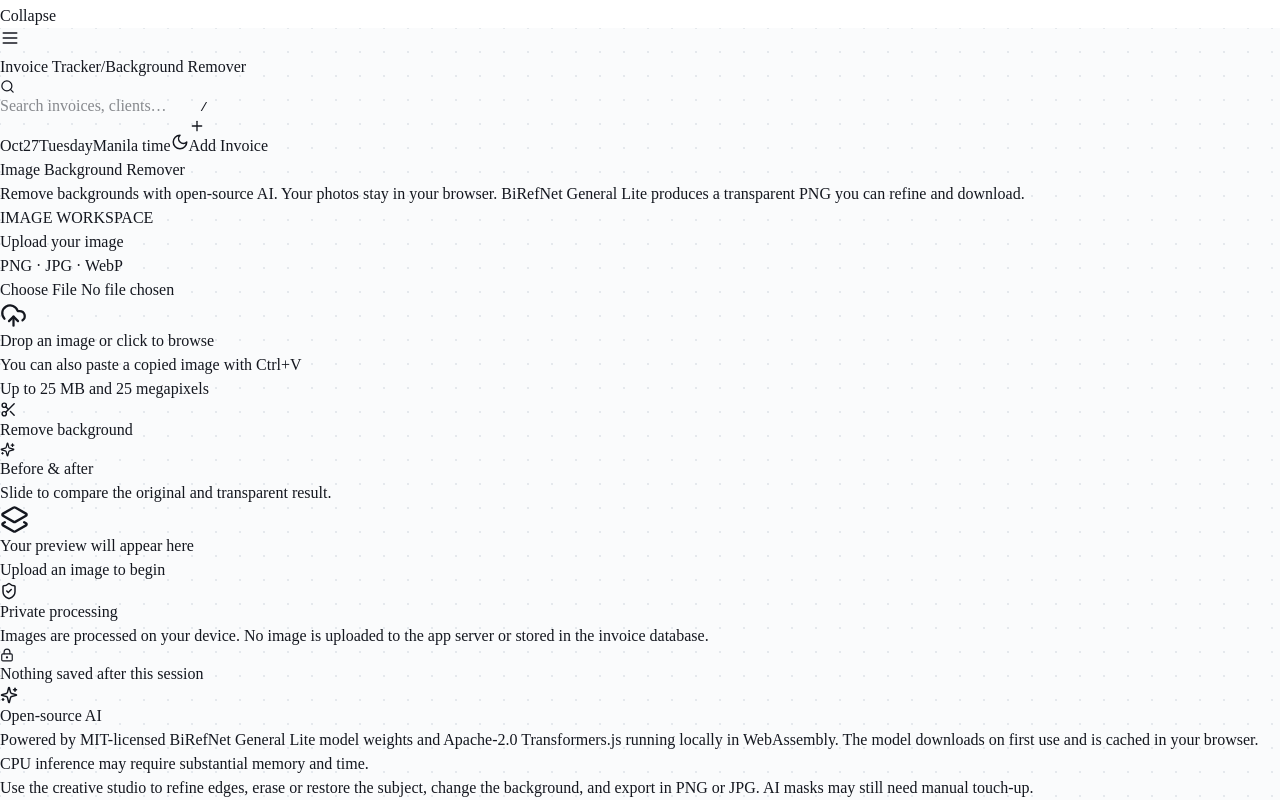
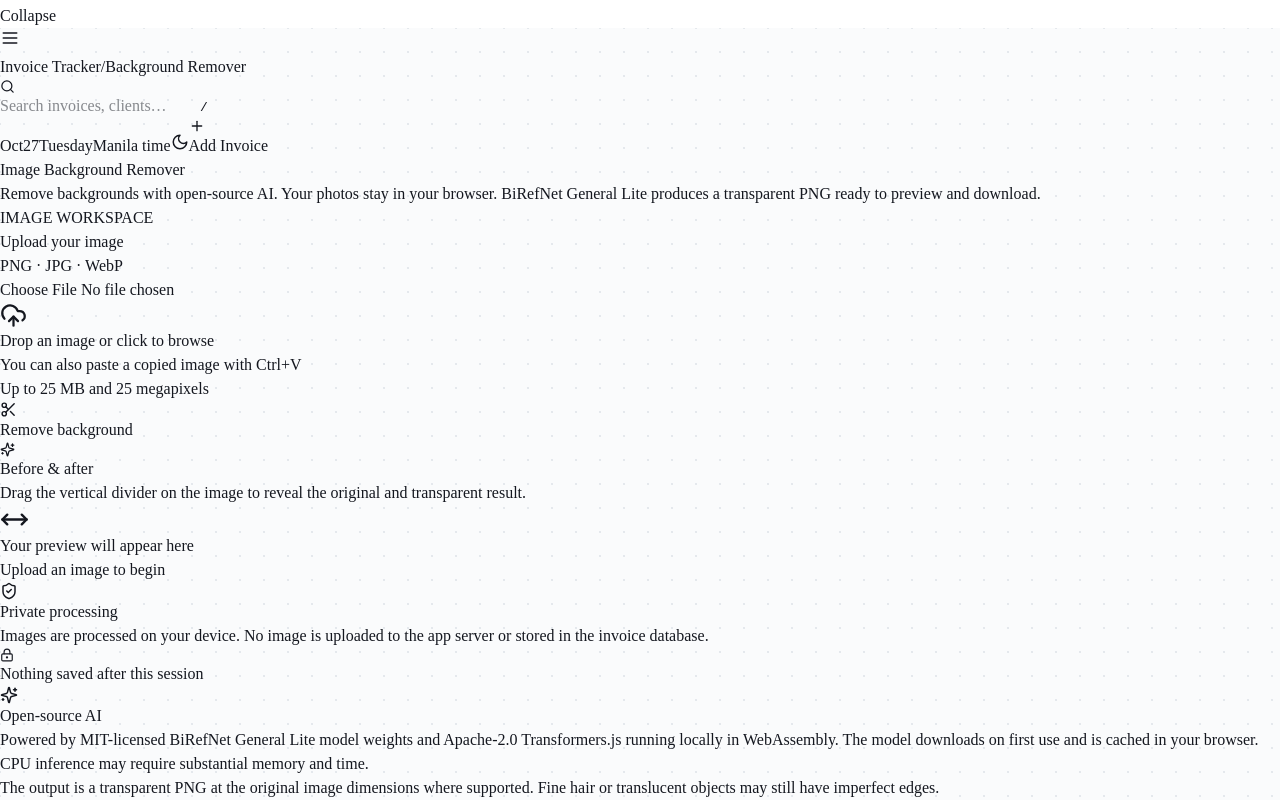
Before and after one commit to JP-bott/invoice-delivery-tracker, a React (Vite) app in the folder client/: page /background-remover in a window 1280 px wide. Shown: the part 428-1228 px from the top of the page. Built offline with nearby package versions, Linux system fonts and the light colour scheme.

Commit message:
feat: simplify background remover to inline draggable comparison and persistent AI loader

```diff
--- a/client/src/pages/BackgroundRemover.jsx
+++ b/client/src/pages/BackgroundRemover.jsx
@@ -1,8 +1,8 @@
 import { useCallback, useEffect, useRef, useState } from 'react';
-import { CheckCircle2, Download, ImagePlus, Layers2, LoaderCircle, LockKeyhole, RefreshCw, Scissors, ShieldCheck, Sparkles, UploadCloud, X } from 'lucide-react';
+import { CheckCircle2, Download, ImagePlus, LoaderCircle, LockKeyhole, RefreshCw, Scissors, ShieldCheck, Sparkles, UploadCloud, X } from 'lucide-react';
 import { PageHeader } from '../components/ui.jsx';
 import Modal from '../components/Modal.jsx';
-import BackgroundStudio from '../components/background/BackgroundStudio.jsx';
+import BackgroundComparison from '../components/background/BackgroundComparison.jsx';
 import { inspectImage, transparentFileName, cutOutBackground } from '../utils/backgroundRemoval.js';
 
 const readableSize=(n)=>n>=1048576?`${(n/1048576).toFixed(2)} MB`:`${(n/1024).toFixed(1)} KB`;
@@ -15,11 +15,11 @@ export default function BackgroundRemover() {
   const [progress,setProgress]=useState({message:'',percent:null});
   const [compare,setCompare]=useState(50);
   const picker=useRef(null),beforeRef=useRef(null),afterRef=useRef(null),generation=useRef(0),active=useRef(true);
-  const aiCutout=useRef(null),downloadUrl=useRef(null);
+  const downloadUrl=useRef(null);
   useEffect(()=>()=>{active.current=false;generation.current++;if(beforeRef.current)URL.revokeObjectURL(beforeRef.current);if(afterRef.current)URL.revokeObjectURL(afterRef.current);if(downloadUrl.current)URL.revokeObjectURL(downloadUrl.current);},[]);
   const discardOutput=useCallback(()=>{
     if(afterRef.current)URL.revokeObjectURL(afterRef.current);
-    afterRef.current=null;aiCutout.current=null;if(downloadUrl.current)URL.revokeObjectURL(downloadUrl.current);downloadUrl.current=null;setAfterUrl('');setResult(null);setDialog(false);
+    afterRef.current=null;if(downloadUrl.current)URL.revokeObjectURL(downloadUrl.current);downloadUrl.current=null;setAfterUrl('');setResult(null);setDialog(false);
   },[]);
   const select=useCallback(async (image)=>{
     if(!image||busy||checking)return;
@@ -61,18 +61,13 @@ export default function BackgroundRemover() {
       });
       if(!active.current||id!==generation.current)return;
       const url=URL.createObjectURL(converted.blob);
-      afterRef.current=url;aiCutout.current=converted.blob;downloadUrl.current=url;setAfterUrl(url);
+      afterRef.current=url;downloadUrl.current=url;setAfterUrl(url);
       setResult({name:transparentFileName(file.name),size:converted.blob.size,engine:converted.engine});
       setCompare(50);setDialog(true);
       setProgress({message:'Background successfully removed.',percent:100});
     } catch(e) {
       if(active.current&&id===generation.current)setError(e?.message||'Unable to remove the background. Try another image.');
     } finally {if(active.current&&id===generation.current)setBusy(false);}
-  };
-  const readyEdited=(output)=>{
-    if(downloadUrl.current && downloadUrl.current!==afterRef.current)URL.revokeObjectURL(downloadUrl.current);
-    downloadUrl.current=URL.createObjectURL(output.blob);
-    setResult({name:output.name,size:output.blob.size,engine:'Edited cutout'});setDialog(true);
   };
   const download=()=>{
     if(!downloadUrl.current||!result)return;
@@ -81,7 +76,7 @@ export default function BackgroundRemover() {
     document.body.appendChild(link);link.click();link.remove();
   };
   return <div className="mx-auto max-w-6xl space-y-5">
-    <PageHeader title="Image Background Remover" description="Remove backgrounds with open-source AI. Your photos stay in your browser. BiRefNet General Lite produces a transparent PNG you can refine and download." actions={file&&<button className="btn btn-secondary" disabled={busy||checking} onClick={reset}><RefreshCw size={15}/>New image</button>}/>
+    <PageHeader title="Image Background Remover" description="Remove backgrounds with open-source AI. Your photos stay in your browser. BiRefNet General Lite produces a transparent PNG ready to preview and download." actions={file&&<button className="btn btn-secondary" disabled={busy||checking} onClick={reset}><RefreshCw size={15}/>New image</button>}/>
     <div className="grid gap-5 lg:grid-cols-[minmax(0,1fr)_19rem]">
       <div className="space-y-5">
         <section className="card card-pad space-y-4" aria-label="Image upload and background removal">
@@ -108,10 +103,10 @@ export default function BackgroundRemover() {
             <button type="button" className="btn btn-ghost btn-icon" aria-label="Remove image" disabled={busy||checking} onClick={reset}><X size={16}/></button>
           </div>}
           {error&&<p role="alert" className="rounded-lg border border-danger/30 bg-danger-soft p-3 text-sm text-danger-ink">{error}</p>}
-          {(busy||checking)&&<div role="status" aria-live="polite" className="space-y-2">
-            <div className="flex items-center gap-2 text-sm text-fg-muted"><LoaderCircle className="animate-spin text-brand" size={17}/><span>{checking?'Checking image…':progress.message}</span></div>
-            {busy&&progress.percent!==null&&<div className="h-1.5 overflow-hidden rounded-full bg-surface-3" role="progressbar" aria-valuenow={progress.percent} aria-valuemin={0} aria-valuemax={100}><div className="h-full rounded-full bg-brand transition-[width]" style={{width:`${progress.percent}%`}}/></div>}
-          </div>}
+          {(busy||checking)&&<p className="flex items-center gap-2 text-xs text-fg-muted" role="status" aria-live="polite">
+            <LoaderCircle size={15} className="animate-spin text-brand" aria-hidden="true" />
+            {checking ? 'Validating image…' : progress.message || 'Processing your image…'}
+          </p>}
           <button type="button" className="btn btn-primary !h-11 w-full justify-center" disabled={!file||busy||checking} onClick={remove}>
             {busy?<LoaderCircle className="animate-spin" size={17}/>:<Scissors size={17}/>}
             {busy?'Removing background…':'Remove background'}
@@ -120,35 +115,16 @@ export default function BackgroundRemover() {
         </section>
         <section className="card card-pad space-y-4" aria-label="Before and after preview">
           <div className="flex flex-wrap items-center justify-between gap-2">
-            <div><h2 className="text-base font-semibold text-fg">Before & after</h2><p className="mt-1 text-xs text-fg-muted">Slide to compare the original and transparent result.</p></div>
-            {result&&<button className="btn btn-secondary" onClick={()=>setDialog(true)}><Download size={15}/>Get PNG</button>}
+            <div><h2 className="text-base font-semibold text-fg">Before & after</h2><p className="mt-1 text-xs text-fg-muted">Drag the vertical divider on the image to reveal the original and transparent result.</p></div>
+            {result&&<button className="btn btn-secondary" onClick={()=>setDialog(true)}><Download size={15}/>Download PNG</button>}
           </div>
-          {beforeUrl?
-            <div className="space-y-3">
-              <div className="relative isolate aspect-[4/3] max-h-[560px] overflow-hidden rounded-xl border border-line bg-surface-2">
-                <div className="absolute inset-0" style={{backgroundColor:'#fff',backgroundImage:'linear-gradient(45deg,#e5e7eb 25%,transparent 25%),linear-gradient(-45deg,#e5e7eb 25%,transparent 25%),linear-gradient(45deg,transparent 75%,#e5e7eb 75%),linear-gradient(-45deg,transparent 75%,#e5e7eb 75%)',backgroundSize:'20px 20px',backgroundPosition:'0 0,0 10px,10px -10px,-10px 0px'}}/>
-                <img src={beforeUrl} alt="Original image" className="absolute inset-0 h-full w-full object-contain"/>
-                {afterUrl&&<>
-                  <div className="absolute inset-0 overflow-hidden" style={{clipPath:`inset(0 ${100-compare}% 0 0)`}}>
-                    <div className="absolute inset-0" style={{backgroundColor:'#fff',backgroundImage:'linear-gradient(45deg,#e5e7eb 25%,transparent 25%),linear-gradient(-45deg,#e5e7eb 25%,transparent 25%),linear-gradient(45deg,transparent 75%,#e5e7eb 75%),linear-gradient(-45deg,transparent 75%,#e5e7eb 75%)',backgroundSize:'20px 20px',backgroundPosition:'0 0,0 10px,10px -10px,-10px 0px'}}/>
-                    <img src={afterUrl} alt="Background-removed image" className="absolute inset-0 h-full w-full object-contain"/>
-                  </div>
-                  <div className="pointer-events-none absolute inset-y-0 w-0.5 bg-white shadow" style={{left:`${compare}%`}}><div className="absolute left-1/2 top-1/2 grid h-9 w-9 -translate-x-1/2 -translate-y-1/2 place-items-center rounded-full border border-white bg-brand text-white shadow-lg"><Layers2 size={16}/></div></div>
-                </>}
-                <span className="absolute left-3 top-3 rounded-md bg-black/60 px-2.5 py-1 text-xs font-medium text-white">{afterUrl?'Background removed':'Original'}</span>
-                {afterUrl&&<span className="absolute right-3 top-3 rounded-md bg-black/60 px-2.5 py-1 text-xs font-medium text-white">Original</span>}
-              </div>
-              {afterUrl&&<label className="block text-xs text-fg-muted">Before / after comparison
-                <input type="range" min="0" max="100" value={compare} onChange={e=>setCompare(Number(e.target.value))} aria-label="Before and after comparison position" className="mt-2 w-full accent-indigo-600"/>
-              </label>}
-            </div>:
-            <div className="grid min-h-72 place-items-center rounded-xl border border-dashed border-line bg-surface-2/50 text-center"><div><Layers2 size={29} className="mx-auto text-fg-subtle"/><p className="mt-3 text-sm font-medium text-fg">Your preview will appear here</p><p className="mt-1 text-xs text-fg-muted">Upload an image to begin</p></div></div>}
+          <BackgroundComparison originalUrl={beforeUrl} processedUrl={afterUrl} dimensions={dimensions}
+            compare={compare} onCompare={setCompare} processing={busy} checking={checking} progress={progress}/>
         </section>
-        {file && aiCutout.current && afterUrl && <BackgroundStudio key={afterUrl} original={file} cutout={aiCutout.current} originalName={file.name} onDownloadReady={readyEdited}/>}
       </div>
       <aside className="space-y-4">
         <div className="card card-pad"><div className="flex items-center gap-2"><ShieldCheck size={18} className="text-success-ink"/><h3 className="font-semibold text-fg">Private processing</h3></div><p className="mt-2 text-sm leading-relaxed text-fg-muted">Images are processed on your device. No image is uploaded to the app server or stored in the invoice database.</p><p className="mt-3 flex items-center gap-2 text-xs text-fg-subtle"><LockKeyhole size={14}/>Nothing saved after this session</p></div>
-        <div className="card card-pad"><div className="flex items-center gap-2"><Sparkles size={18} className="text-brand"/><h3 className="font-semibold text-fg">Open-source AI</h3></div><p className="mt-2 text-sm leading-relaxed text-fg-muted">Powered by MIT-licensed BiRefNet General Lite model weights and Apache-2.0 Transformers.js running locally in WebAssembly. The model downloads on first use and is cached in your browser. CPU inference may require substantial memory and time.</p><p className="mt-3 text-xs leading-relaxed text-fg-subtle">Use the creative studio to refine edges, erase or restore the subject, change the background, and export in PNG or JPG. AI masks may still need manual touch-up.</p></div>
+        <div className="card card-pad"><div className="flex items-center gap-2"><Sparkles size={18} className="text-brand"/><h3 className="font-semibold text-fg">Open-source AI</h3></div><p className="mt-2 text-sm leading-relaxed text-fg-muted">Powered by MIT-licensed BiRefNet General Lite model weights and Apache-2.0 Transformers.js running locally in WebAssembly. The model downloads on first use and is cached in your browser. CPU inference may require substantial memory and time.</p><p className="mt-3 text-xs leading-relaxed text-fg-subtle">The output is a transparent PNG at the original image dimensions where supported. Fine hair or translucent objects may still have imperfect edges.</p></div>
       </aside>
     </div>
     {result&&dialog&&<Modal title="Your image is ready" description="Background removed successfully. Download your finished image." width="max-w-md" onClose={()=>setDialog(false)} footer={<>
@@ -156,8 +132,8 @@ export default function BackgroundRemover() {
       <button type="button" data-autofocus className="btn btn-primary" onClick={download}><Download size={16}/>Download file</button>
     </>}>
       <div className="flex flex-col items-center gap-3 py-2 text-center"><span className="grid h-16 w-16 place-items-center rounded-full bg-success-soft text-success-ink"><CheckCircle2 size={32}/></span><h3 className="text-base font-semibold text-fg">Your image is ready</h3></div>
-      <div className="flex items-center gap-3 rounded-xl border border-line bg-surface-2 p-3"><ImagePlus size={21} className="shrink-0 text-brand-ink"/><div className="min-w-0"><p className="break-all text-sm font-medium text-fg">{result.name}</p><p className="mt-1 text-xs text-fg-muted">{readableSize(result.size)} · Edited image</p></div></div>
+      <div className="flex items-center gap-3 rounded-xl border border-line bg-surface-2 p-3"><ImagePlus size={21} className="shrink-0 text-brand-ink"/><div className="min-w-0"><p className="break-all text-sm font-medium text-fg">{result.name}</p><p className="mt-1 text-xs text-fg-muted">{readableSize(result.size)} · Transparent PNG</p></div></div>
     </Modal>}
-    {result&&!dialog&&<button type="button" onClick={()=>setDialog(true)} className="fixed bottom-5 right-4 z-40 flex items-center gap-3 rounded-xl border border-success/30 bg-surface px-4 py-3 shadow-pop sm:right-6"><CheckCircle2 className="text-success-ink" size={20}/><span className="text-sm font-semibold text-fg">Image ready to download</span><Download size={16} className="text-brand-ink"/></button>}
+    {result&&!dialog&&<button type="button" onClick={()=>setDialog(true)} className="fixed bottom-5 right-4 z-40 flex items-center gap-3 rounded-xl border border-success/30 bg-surface px-4 py-3 shadow-pop sm:right-6"><CheckCircle2 className="text-success-ink" size={20}/><span className="text-sm font-semibold text-fg">PNG ready to download</span><Download size={16} className="text-brand-ink"/></button>}
   </div>;
 }
```
